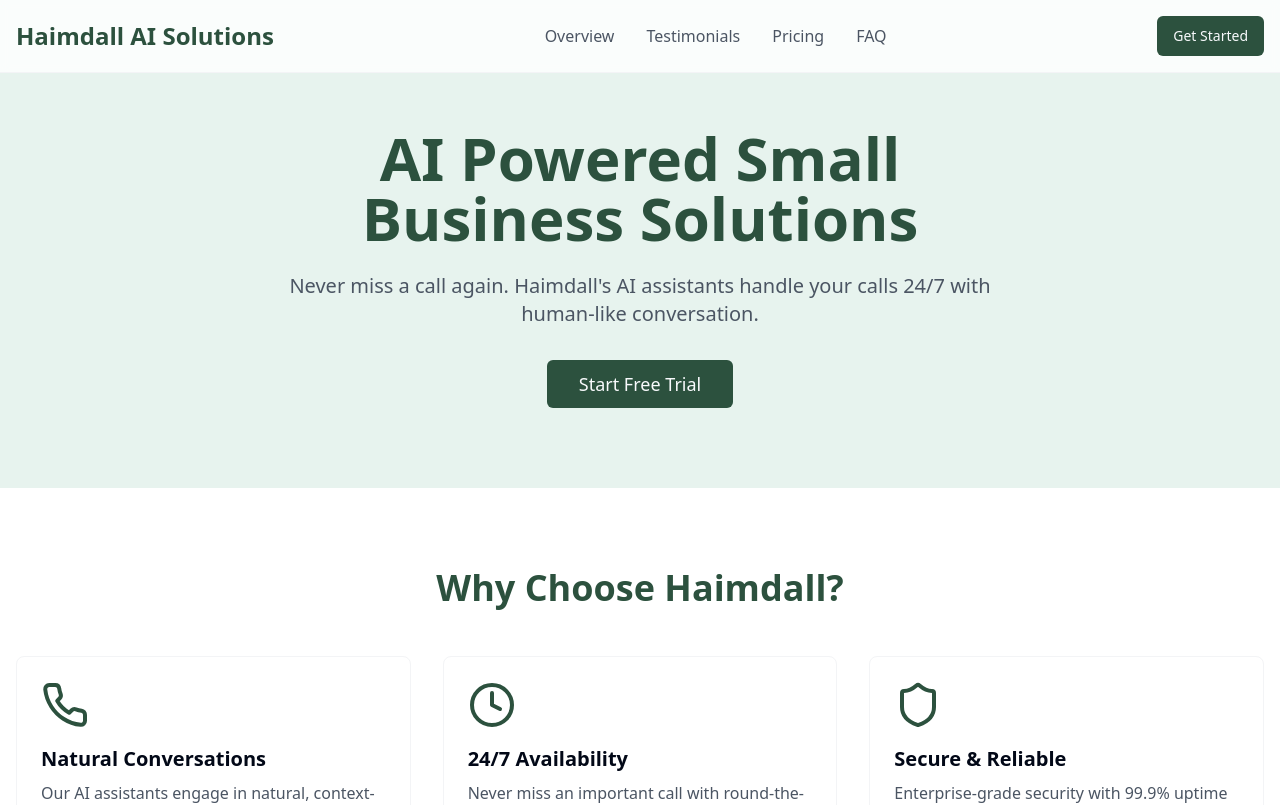
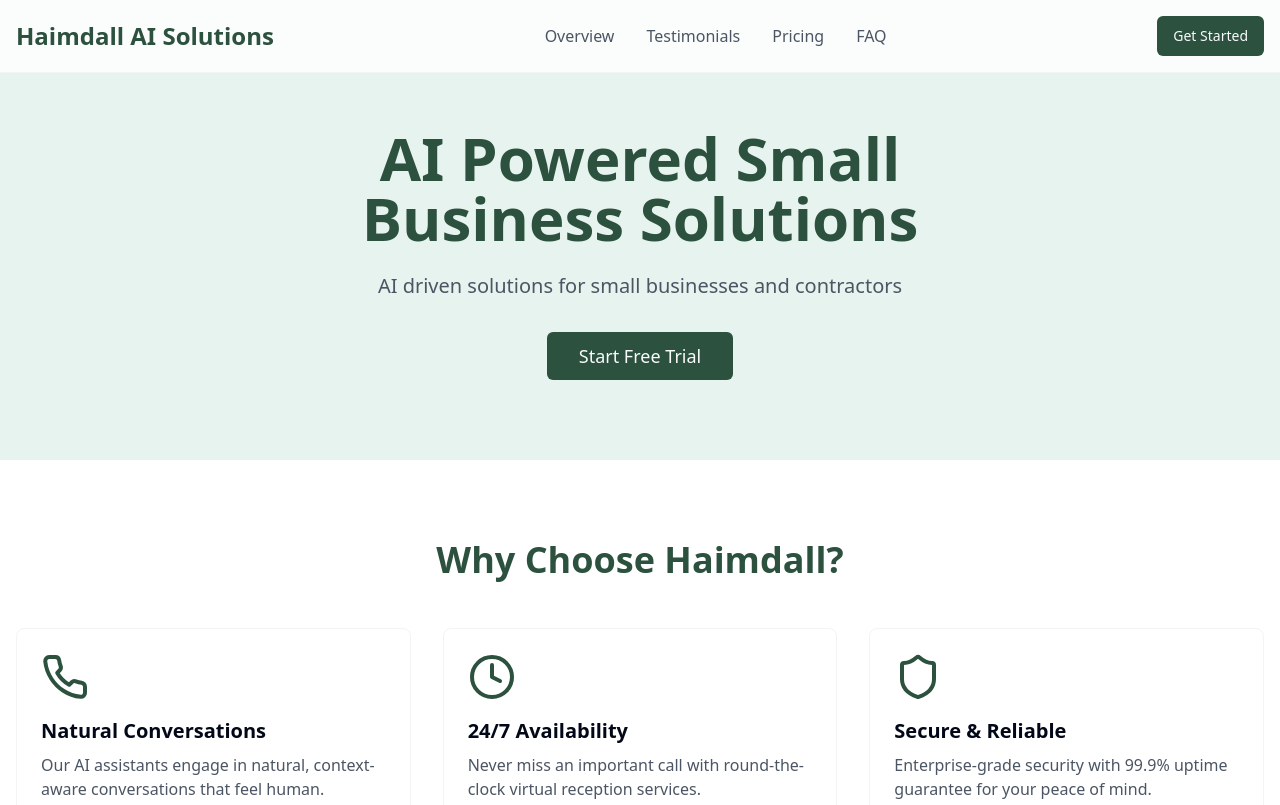
Before and after one commit to Haimdall1/virtual-forest-bot-answers, a React (Vite) app: page / in a window 1280 px wide. Shown: the top 805 px of the page. Built offline with nearby package versions, Linux system fonts and the light colour scheme.

Commit message:
Update hero section text
Update the hero section's descriptive text from "Never miss a call again..." to "AI driven solutions for small businesses and contractors".

```diff
--- a/src/components/Hero.tsx
+++ b/src/components/Hero.tsx
@@ -9,7 +9,7 @@ export const Hero = () => {
             AI Powered Small Business Solutions
           </h1>
           <p className="text-xl text-gray-600 mb-8">
-            Never miss a call again. Haimdall's AI assistants handle your calls 24/7 with human-like conversation.
+            AI driven solutions for small businesses and contractors
           </p>
           <Button className="bg-forest hover:bg-forest/90 text-lg px-8 py-6">
             Start Free Trial
```
